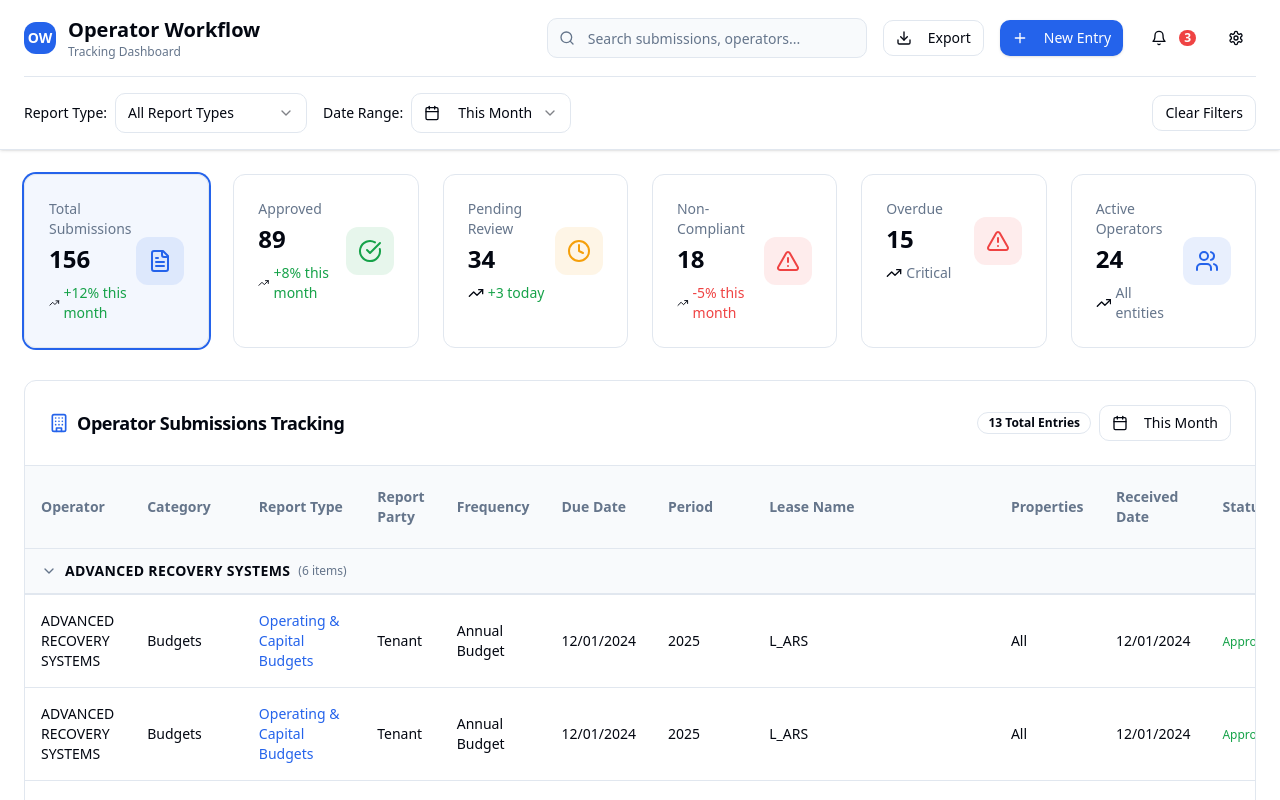
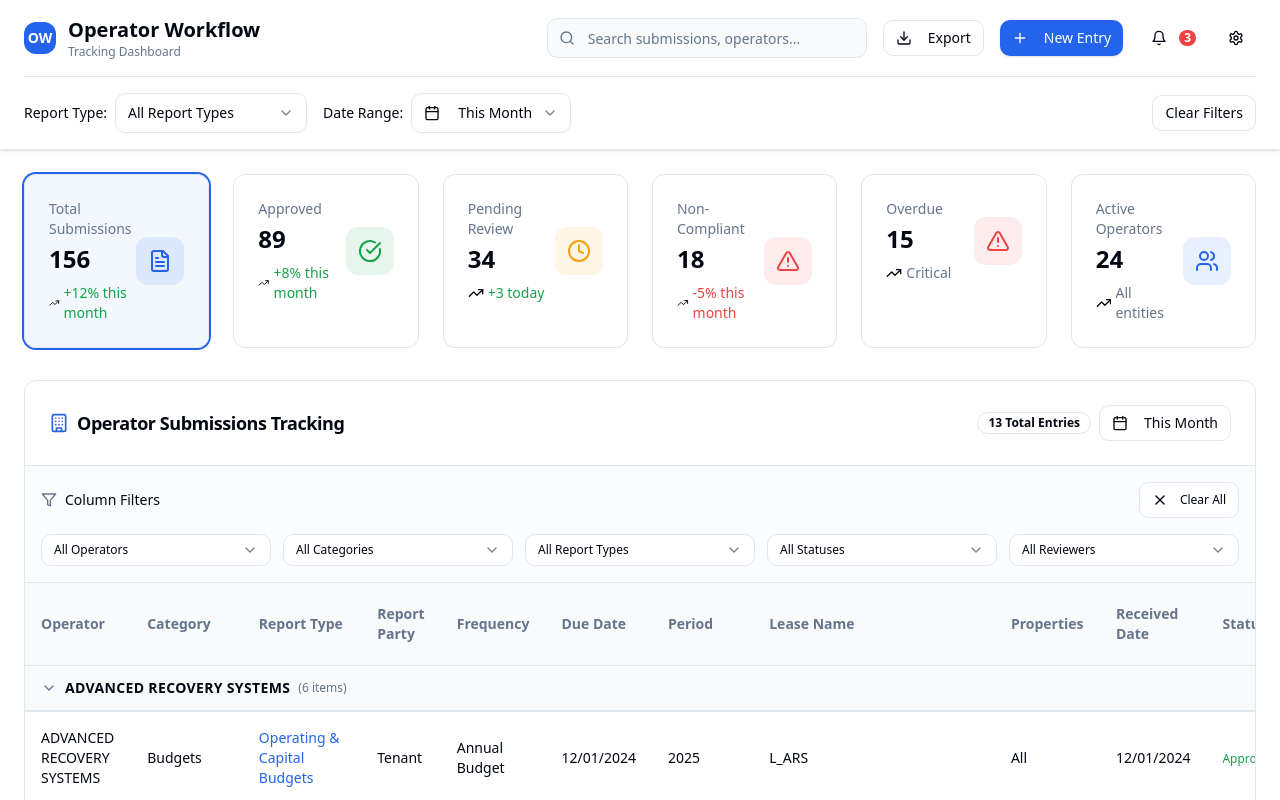
Before and after one commit to sipsoh/operator-admin-dashboard, a React (Vite) app: page / in a window 1280 px wide. Shown: the top 800 px of the page. Built offline with nearby package versions, Linux system fonts and the light colour scheme.

Commit message:
Add column filters
Add filters to each column in the data table.

```diff
--- a/src/components/SubmissionTable.tsx
+++ b/src/components/SubmissionTable.tsx
@@ -4,8 +4,9 @@ import { Table, TableBody, TableCell, TableHead, TableHeader, TableRow } from "@
 import { Button } from "@/components/ui/button";
 import { Badge } from "@/components/ui/badge";
 import { StatusBadge, Status } from "./StatusBadge";
-import { MoreHorizontal, Eye, Edit, MessageSquare, Calendar, Building, User, ChevronDown, ChevronRight } from "lucide-react";
+import { MoreHorizontal, Eye, Edit, MessageSquare, Calendar, Building, User, ChevronDown, ChevronRight, Filter, X } from "lucide-react";
 import { DropdownMenu, DropdownMenuContent, DropdownMenuItem, DropdownMenuTrigger } from "@/components/ui/dropdown-menu";
+import { Select, SelectContent, SelectItem, SelectTrigger, SelectValue } from "@/components/ui/select";
 import { ViewDetailsDialog } from "./ViewDetailsDialog";
 import { EditStatusDialog } from "./EditStatusDialog";
 import { AddCommentDialog } from "./AddCommentDialog";
@@ -284,6 +285,48 @@ export const SubmissionTable = ({
   // Mock data with state - in real app this would come from a state management system
   const [submissions, setSubmissions] = useState<Submission[]>(mockData);
 
+  // Column filters state
+  const [columnFilters, setColumnFilters] = useState({
+    operator: "all",
+    category: "all",
+    reportType: "all",
+    reportParty: "all",
+    frequency: "all",
+    period: "all",
+    leaseName: "all",
+    properties: "all",
+    status: "all",
+    reviewerApprover: "all"
+  });
+
+  // Get unique values for each column
+  const getUniqueValues = (field: keyof Submission) => {
+    const values = [...new Set(submissions.map(sub => sub[field] as string))];
+    return values.filter(value => value && value.trim() !== "").sort();
+  };
+
+  const updateColumnFilter = (column: string, value: string) => {
+    setColumnFilters(prev => ({
+      ...prev,
+      [column]: value
+    }));
+  };
+
+  const clearAllFilters = () => {
+    setColumnFilters({
+      operator: "all",
+      category: "all",
+      reportType: "all",
+      reportParty: "all",
+      frequency: "all",
+      period: "all",
+      leaseName: "all",
+      properties: "all",
+      status: "all",
+      reviewerApprover: "all"
+    });
+  };
+
   const formatDate = (dateStr: string) => {
     return new Date(dateStr).toLocaleDateString('en-US', {
       month: 'short',
@@ -312,6 +355,18 @@ export const SubmissionTable = ({
       const reportTypeKey = submission.reportType.toLowerCase().replace(/\s+/g, '-');
       if (reportTypeKey !== reportTypeFilter) return false;
     }
+
+    // Column filters
+    if (columnFilters.operator !== "all" && submission.operator !== columnFilters.operator) return false;
+    if (columnFilters.category !== "all" && submission.category !== columnFilters.category) return false;
+    if (columnFilters.reportType !== "all" && submission.reportType !== columnFilters.reportType) return false;
+    if (columnFilters.reportParty !== "all" && submission.reportParty !== columnFilters.reportParty) return false;
+    if (columnFilters.frequency !== "all" && submission.frequency !== columnFilters.frequency) return false;
+    if (columnFilters.period !== "all" && submission.period !== columnFilters.period) return false;
+    if (columnFilters.leaseName !== "all" && submission.leaseName !== columnFilters.leaseName) return false;
+    if (columnFilters.properties !== "all" && submission.properties !== columnFilters.properties) return false;
+    if (columnFilters.status !== "all" && submission.status !== columnFilters.status) return false;
+    if (columnFilters.reviewerApprover !== "all" && submission.reviewerApprover !== columnFilters.reviewerApprover) return false;
 
     // Date range filter would go here (currently just showing all data)
     // This would typically filter by submission date or due date based on dateRangeFilter
@@ -403,6 +458,86 @@ export const SubmissionTable = ({
         </div>
       </CardHeader>
       <CardContent className="p-0">
+        {/* Filters Row */}
+        <div className="p-4 border-b border-border bg-muted/30">
+          <div className="flex items-center justify-between mb-4">
+            <div className="flex items-center space-x-2">
+              <Filter className="h-4 w-4 text-muted-foreground" />
+              <span className="text-sm font-medium">Column Filters</span>
+            </div>
+            <Button
+              variant="outline"
+              size="sm"
+              onClick={clearAllFilters}
+              className="text-xs"
+            >
+              <X className="h-3 w-3 mr-1" />
+              Clear All
+            </Button>
+          </div>
+          <div className="grid grid-cols-5 gap-3">
+            <Select value={columnFilters.operator} onValueChange={(value) => updateColumnFilter("operator", value)}>
+              <SelectTrigger className="h-8 text-xs">
+                <SelectValue placeholder="Operator" />
+              </SelectTrigger>
+              <SelectContent>
+                <SelectItem value="all">All Operators</SelectItem>
+                {getUniqueValues("operator").map(value => (
+                  <SelectItem key={value} value={value}>{value}</SelectItem>
+                ))}
+              </SelectContent>
+            </Select>
+
+            <Select value={columnFilters.category} onValueChange={(value) => updateColumnFilter("category", value)}>
+              <SelectTrigger className="h-8 text-xs">
+                <SelectValue placeholder="Category" />
+              </SelectTrigger>
+              <SelectContent>
+                <SelectItem value="all">All Categories</SelectItem>
+                {getUniqueValues("category").map(value => (
+                  <SelectItem key={value} value={value}>{value}</SelectItem>
+                ))}
+              </SelectContent>
+            </Select>
+
+            <Select value={columnFilters.reportType} onValueChange={(value) => updateColumnFilter("reportType", value)}>
+              <SelectTrigger className="h-8 text-xs">
+                <SelectValue placeholder="Report Type" />
+              </SelectTrigger>
+              <SelectContent>
+                <SelectItem value="all">All Report Types</SelectItem>
+                {getUniqueValues("reportType").map(value => (
+                  <SelectItem key={value} value={value}>{value}</SelectItem>
+                ))}
+              </SelectContent>
+            </Select>
+
+            <Select value={columnFilters.status} onValueChange={(value) => updateColumnFilter("status", value)}>
+              <SelectTrigger className="h-8 text-xs">
+                <SelectValue placeholder="Status" />
+              </SelectTrigger>
+              <SelectContent>
+                <SelectItem value="all">All Statuses</SelectItem>
+                {getUniqueValues("status").map(value => (
+                  <SelectItem key={value} value={value}>{value}</SelectItem>
+                ))}
+              </SelectContent>
+            </Select>
+
+            <Select value={columnFilters.reviewerApprover} onValueChange={(value) => updateColumnFilter("reviewerApprover", value)}>
+              <SelectTrigger className="h-8 text-xs">
+                <SelectValue placeholder="Reviewer" />
+              </SelectTrigger>
+              <SelectContent>
+                <SelectItem value="all">All Reviewers</SelectItem>
+                {getUniqueValues("reviewerApprover").map(value => (
+                  <SelectItem key={value} value={value}>{value}</SelectItem>
+                ))}
+              </SelectContent>
+            </Select>
+          </div>
+        </div>
+
         <div className="overflow-x-auto">
           <Table>
             <TableHeader>
```
